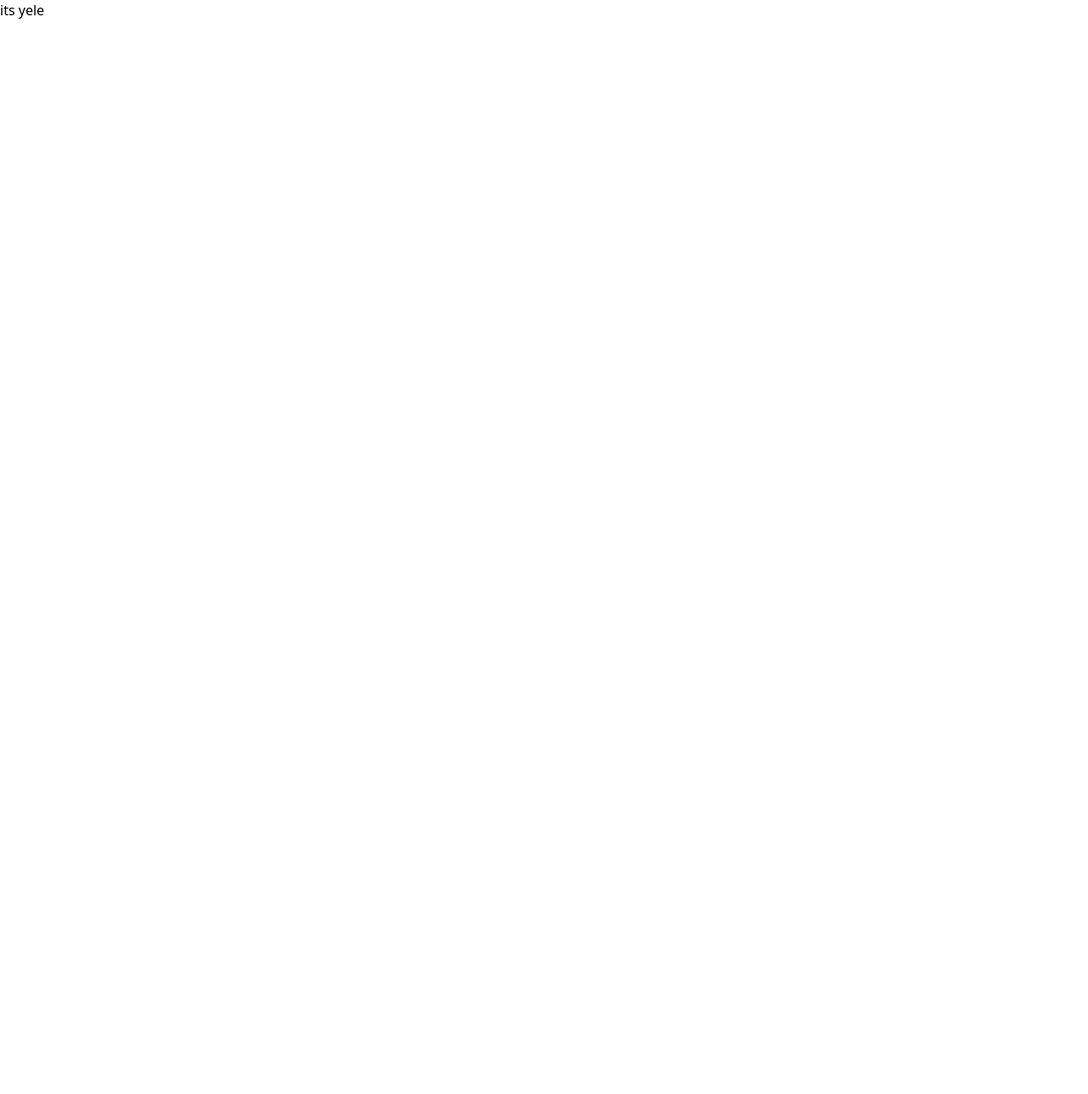
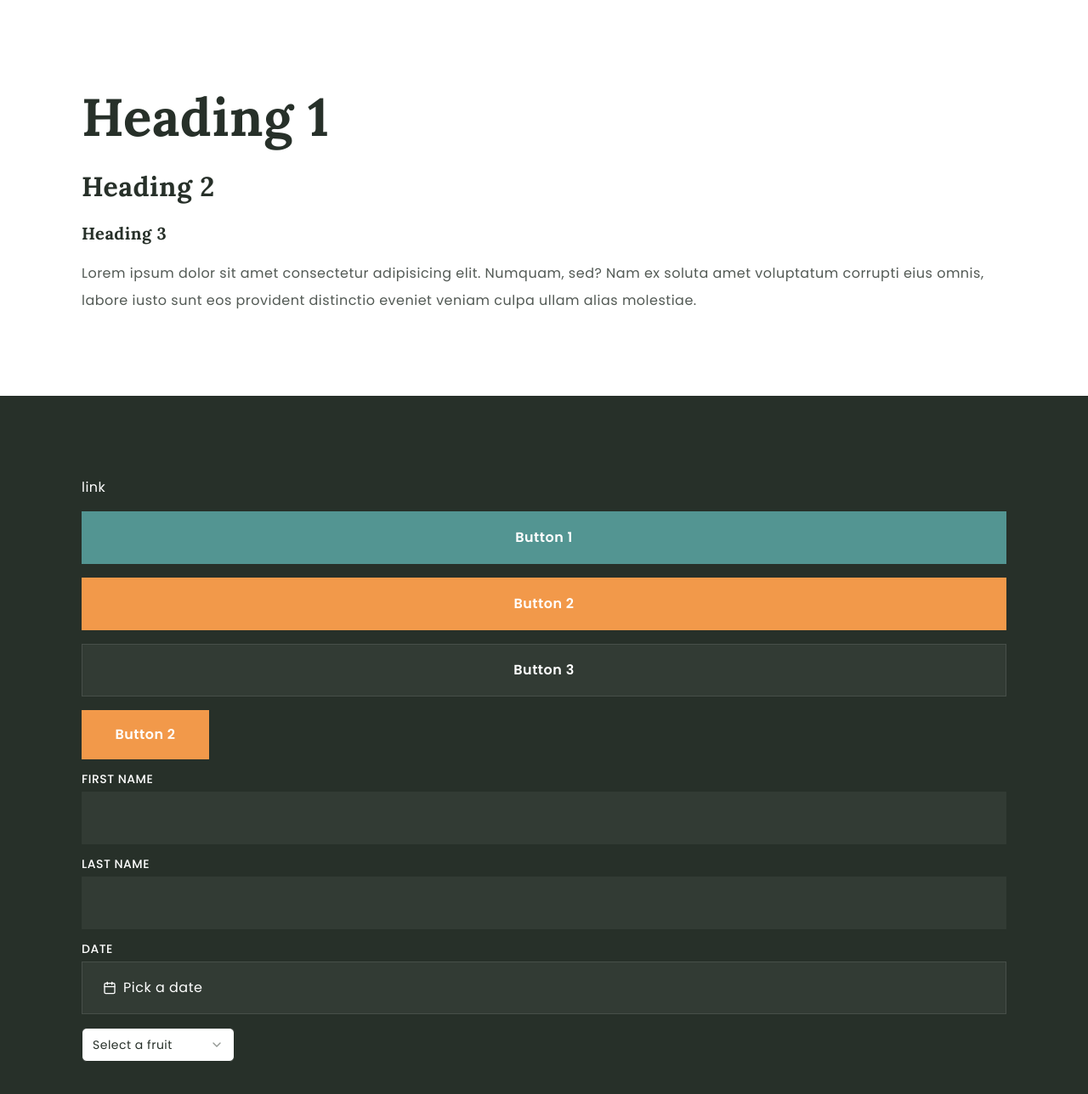
Before and after one commit to Fred-omojole/yels-restaurant-app, a Next.js app: page / in a window 1280 px wide. Shown: the top 1288 px of the page at 85% size. Before the commit the page ends 800 px from the top, so only its background shows below. Built offline with nearby package versions, Linux system fonts and the light colour scheme.

Commit message:
project setup

```diff
--- a/package.json
+++ b/package.json
@@ -15,11 +15,14 @@
     "@radix-ui/react-slot": "^1.0.2",
     "class-variance-authority": "^0.7.0",
     "clsx": "^2.1.0",
+    "date-fns": "^3.3.0",
     "framer-motion": "^10.17.0",
     "leaflet": "^1.9.4",
     "lucide-react": "^0.303.0",
     "next": "14.0.4",
+    "popover": "^2.4.1",
     "react": "^18",
+    "react-day-picker": "^8.10.0",
     "react-dom": "^18",
     "react-icons": "^4.12.0",
     "react-leaflet": "^4.2.1",
--- a/src/app/globals.css
+++ b/src/app/globals.css
@@ -1,3 +1,43 @@
 @tailwind base;
 @tailwind components;
 @tailwind utilities;
+
+@layer base{
+*{
+    @apply box-border
+}
+body{
+    @apply font-poppins bg-body text-black tracking-[0.5px];
+}
+h1,
+h2,
+h3 {
+    @apply font-lora font-bold;
+}
+ h1{
+    @apply text-[62px] leading-[84px];
+ }
+
+ h2{
+    @apply text-[32px] leading-[46x];
+ }
+ h3{
+    @apply text-[20px] leading-[30px];
+ }
+
+ p{
+    @apply text-black/80 leading-8
+ }
+
+ a{
+    @apply text-white hover:text-orange transition-all duration-300 cursor-pointer
+ }
+label{
+    @apply text-white text-sm uppercase font-normal block mb-2
+}
+
+
+
+
+
+}
--- a/src/app/page.tsx
+++ b/src/app/page.tsx
@@ -1,5 +1,10 @@
+import StyleGuide from '@/components/ui/StyleGuide'
 import Image from 'next/image'
 
 export default function Home() {
-  return <main> <h1>its yele</h1></main>
+  return(
+   <main className='w-full max-w-[1440px] bg-white mx-auto overflow-hidden'>
+    <StyleGuide />
+  </main>
+  )
 }
--- /dev/null
+++ b/src/components/ui/StyleGuide.tsx
@@ -0,0 +1,119 @@
+"use client"
+import * as React from "react"
+import { format } from "date-fns"
+import { Calendar as CalendarIcon } from "lucide-react"
+
+import { cn } from "@/lib/utils"
+import { Button } from "@/components/ui/button"
+import { Calendar } from "@/components/ui/calendar"
+import {
+  Popover,
+  PopoverContent,
+  PopoverTrigger,
+} from "@/components/ui/popover"
+
+import Link from "next/link"
+// import { Button } from "./button"
+import { Label } from "./label"
+import { Input } from "./input"
+// import { Popover, PopoverTrigger } from "@radix-ui/react-popover"
+
+import {
+  Select,
+  SelectContent,
+  SelectGroup,
+  SelectItem,
+  SelectLabel,
+  SelectTrigger,
+  SelectValue,
+} from "@/components/ui/select"
+
+
+const StyleGuide = () => {
+  const [date, setDate] = React.useState()
+  return (
+  <>
+  <div className="flex flex-col gap-y-4 p-24">
+    <h1> Heading 1</h1>
+    <h2>Heading 2</h2>
+    <h3>Heading 3</h3>
+
+    <p>
+      Lorem ipsum dolor sit amet
+      consectetur adipisicing elit. Numquam, sed?
+      Nam ex soluta amet voluptatum corrupti eius
+      omnis, labore iusto sunt eos provident
+      distinctio eveniet veniam culpa ullam
+      alias molestiae.
+    </p>
+  </div>
+
+  <div className="bg-black p-24 flex flex-col gap-y-4">
+  <Link href='/'>link</Link>
+
+  <Button variant="default">Button 1</Button>
+  <Button variant="orange">Button 2</Button>
+  <Button variant="input">Button 3 </Button>
+  <Button variant="orange" size="sm">
+    Button 2
+    </Button>
+{/* label & input */}
+<div>
+  <Label htmlFor="firstname">First Name</Label>
+  <Input type="firstname" id="firstname"/>
+</div>
+<div>
+  <Label  htmlFor="lastname">Last Name</Label>
+  <Input type="lastname" id="lastname"/>
+</div>
+{/* calender */}
+<div>
+<Label> date </Label>
+
+<Popover>
+      <PopoverTrigger asChild>
+        <Button
+          variant={"input"}
+          className={cn(
+            "w-full justify-start text-left font-normal"
+          )}
+        >
+          <CalendarIcon className="mr-2 h-4 w-4" />
+          {date ? format(date, "PPP") : <span>Pick a date</span>}
+        </Button>
+      </PopoverTrigger>
+      <PopoverContent className="w-auto p-0">
+        <Calendar
+          mode="single"
+          selected={date}
+          onSelect={setDate}
+          initialFocus
+        />
+      </PopoverContent>
+    </Popover>
+
+</div>
+{/* select */}
+<Select>
+      <SelectTrigger className="w-[180px]">
+        <SelectValue placeholder="Select a fruit" />
+      </SelectTrigger>
+      <SelectContent>
+        <SelectGroup>
+          <SelectLabel>Fruits</SelectLabel>
+          <SelectItem value="apple">Apple</SelectItem>
+          <SelectItem value="banana">Banana</SelectItem>
+          <SelectItem value="blueberry">Blueberry</SelectItem>
+          <SelectItem value="grapes">Grapes</SelectItem>
+          <SelectItem value="pineapple">Pineapple</SelectItem>
+        </SelectGroup>
+      </SelectContent>
+    </Select>
+</div>
+
+  </>
+
+  );
+}
+
+export default StyleGuide
--- a/src/components/ui/button.tsx
+++ b/src/components/ui/button.tsx
@@ -5,23 +5,17 @@ import { cva, type VariantProps } from "class-variance-authority"
 import { cn } from "@/lib/utils"
 
 const buttonVariants = cva(
-  "inline-flex items-center justify-center whitespace-nowrap rounded-md text-sm font-medium ring-offset-white transition-colors focus-visible:outline-none focus-visible:ring-2 focus-visible:ring-slate-950 focus-visible:ring-offset-2 disabled:pointer-events-none disabled:opacity-50 dark:ring-offset-slate-950 dark:focus-visible:ring-slate-300",
+  "inline-flex items-center justify-center whitespace-nowrap  text-base font-semibold ring-offset-white transition-colors focus-visible:outline-none focus-visible:ring-1 focus-visible:ring-orange focus-visible:ring-offset-1 disabled:pointer-events-none disabled:opacity-50 ",
   {
     variants: {
       variant: {
-        default: "bg-slate-900 text-slate-50 hover:bg-slate-900/90 dark:bg-slate-50 dark:text-slate-900 dark:hover:bg-slate-50/90",
-        destructive:
-          "bg-red-500 text-slate-50 hover:bg-red-500/90 dark:bg-red-900 dark:text-slate-50 dark:hover:bg-red-900/90",
-        outline:
-          "border border-slate-200 bg-white hover:bg-slate-100 hover:text-slate-900 dark:border-slate-800 dark:bg-slate-950 dark:hover:bg-slate-800 dark:hover:text-slate-50",
-        secondary:
-          "bg-slate-100 text-slate-900 hover:bg-slate-100/80 dark:bg-slate-800 dark:text-slate-50 dark:hover:bg-slate-800/80",
-        ghost: "hover:bg-slate-100 hover:text-slate-900 dark:hover:bg-slate-800 dark:hover:text-slate-50",
-        link: "text-slate-900 underline-offset-4 hover:underline dark:text-slate-50",
+       default: 'text-white bg-green hover:bg-green-hover',
+       orange: 'text-white bg-orange hover:bg-orange-hover',
+       input: 'bg-white/5 border border-white/10 text-white',
       },
       size: {
-        default: "h-10 px-4 py-2",
-        sm: "h-9 rounded-md px-3",
+        default: "w-{170px] h-[62px] px-6",
+        sm: "w-[150px] h-[58px] px-6",
         lg: "h-11 rounded-md px-8",
         icon: "h-10 w-10",
       },
--- /dev/null
+++ b/src/components/ui/calendar.tsx
@@ -0,0 +1,66 @@
+"use client"
+
+import * as React from "react"
+import { ChevronLeft, ChevronRight } from "lucide-react"
+import { DayPicker } from "react-day-picker"
+
+import { cn } from "@/lib/utils"
+import { buttonVariants } from "@/components/ui/button"
+
+export type CalendarProps = React.ComponentProps<typeof DayPicker>
+
+function Calendar({
+  className,
+  classNames,
+  showOutsideDays = true,
+  ...props
+}: CalendarProps) {
+  return (
+    <DayPicker
+      showOutsideDays={showOutsideDays}
+      className={cn("p-3", className)}
+      classNames={{
+        months: "flex flex-col sm:flex-row space-y-4 sm:space-x-4 sm:space-y-0",
+        month: "space-y-4",
+        caption: "flex justify-center pt-1 relative items-center",
+        caption_label: "text-sm font-medium",
+        nav: "space-x-1 flex items-center",
+        nav_button: cn(
+          buttonVariants({ variant: "green" }),
+          "h-7 w-7 bg-green text-white p-0  hover:opacity-90"
+        ),
+        nav_button_previous: "absolute left-1",
+        nav_button_next: "absolute right-1",
+        table: "w-full border-collapse space-y-1",
+        head_row: "flex",
+        head_cell:
+          "text-black w-9 font-normal text-[0.8rem]",
+        row: "flex w-full mt-2",
+        cell: "h-9 w-9 text-center text-sm p-0 relative [&:has([aria-selected].day-range-end)]:rounded-r-md [&:has([aria-selected].day-outside)]:bg-slate-100/50 [&:has([aria-selected])]:bg-slate-100 first:[&:has([aria-selected])]:rounded-l-md last:[&:has([aria-selected])]:rounded-r-md focus-within:relative focus-within:z-20 dark:[&:has([aria-selected].day-outside)]:bg-slate-800/50 dark:[&:has([aria-selected])]:bg-slate-800",
+        day: cn(
+          buttonVariants({ variant: "ghost" }),
+          "h-9 w-9 p-0 font-normal aria-selected:opacity-100"
+        ),
+        day_range_end: "day-range-end",
+        day_selected:
+          "bg-orange text-white hover:bg-orange/90 hover:text-white focus:bg-slate-900 focus:text-slate-50 dark:bg-slate-50 dark:text-slate-900 dark:hover:bg-slate-50 dark:hover:text-slate-900 dark:focus:bg-slate-50 dark:focus:text-slate-900",
+        day_today: "bg-black/10 text-black",
+        day_outside:
+          "day-outside text-slate-500 opacity-50 aria-selected:bg-slate-100/50 aria-selected:text-slate-500 aria-selected:opacity-30 dark:text-slate-400 dark:aria-selected:bg-slate-800/50 dark:aria-selected:text-slate-400",
+        day_disabled: "text-slate-500 opacity-50 dark:text-slate-400",
+        day_range_middle:
+          "aria-selected:bg-slate-100 aria-selected:text-slate-900 dark:aria-selected:bg-slate-800 dark:aria-selected:text-slate-50",
+        day_hidden: "invisible",
+        ...classNames,
+      }}
+      components={{
+        IconLeft: ({ ...props }) => <ChevronLeft className="h-4 w-4" />,
+        IconRight: ({ ...props }) => <ChevronRight className="h-4 w-4" />,
+      }}
+      {...props}
+    />
+  )
+}
+Calendar.displayName = "Calendar"
+
+export { Calendar }
--- a/src/components/ui/input.tsx
+++ b/src/components/ui/input.tsx
@@ -11,7 +11,7 @@ const Input = React.forwardRef<HTMLInputElement, InputProps>(
       <input
         type={type}
         className={cn(
-          "flex h-10 w-full rounded-md border border-slate-200 bg-white px-3 py-2 text-sm ring-offset-white file:border-0 file:bg-transparent file:text-sm file:font-medium placeholder:text-slate-500 focus-visible:outline-none focus-visible:ring-2 focus-visible:ring-slate-950 focus-visible:ring-offset-2 disabled:cursor-not-allowed disabled:opacity-50 dark:border-slate-800 dark:bg-slate-950 dark:ring-offset-slate-950 dark:placeholder:text-slate-400 dark:focus-visible:ring-slate-300",
+'flex h-[62px] w-full border-white/10 bg-white/5 px-6 py-2 text-white placeholder:text-white/80 focus-visible:outline-none focus-visible:ring-1 focus-visible:ring-orange disabled:cursor-not-allowed disabled:opacity-50',
           className
         )}
         ref={ref}
--- a/src/components/ui/popover.tsx
+++ b/src/components/ui/popover.tsx
@@ -19,7 +19,7 @@ const PopoverContent = React.forwardRef<
       align={align}
       sideOffset={sideOffset}
       className={cn(
-        "z-50 w-72 rounded-md border border-slate-200 bg-white p-4 text-slate-950 shadow-md outline-none data-[state=open]:animate-in data-[state=closed]:animate-out data-[state=closed]:fade-out-0 data-[state=open]:fade-in-0 data-[state=closed]:zoom-out-95 data-[state=open]:zoom-in-95 data-[side=bottom]:slide-in-from-top-2 data-[side=left]:slide-in-from-right-2 data-[side=right]:slide-in-from-left-2 data-[side=top]:slide-in-from-bottom-2 dark:border-slate-800 dark:bg-slate-950 dark:text-slate-50",
+        "z-50 w-72 bg-white p-4 text-black  shadow-md outline-none data-[state=open]:animate-in data-[state=closed]:animate-out data-[state=closed]:fade-out-0 data-[state=open]:fade-in-0 data-[state=closed]:zoom-out-95 data-[state=open]:zoom-in-95 data-[side=bottom]:slide-in-from-top-2 data-[side=left]:slide-in-from-right-2 data-[side=right]:slide-in-from-left-2 data-[side=top]:slide-in-from-bottom-2 dark:border-slate-800 dark:bg-slate-950 dark:text-slate-50",
         className
       )}
       {...props}
--- a/tailwind.config.js
+++ b/tailwind.config.js
@@ -44,6 +44,10 @@ poppins:['var(--font-poppins)','sans-seriff'],
       },
 
       backgroundImage: {
+        hero: "url(hero/bg.png)",
+        menu: "url(menu/bg.png)",
+        reservation: "url(reservation/bg.png)",
+        footer: "url(footer/bg.png)",
 
       },
       keyframes: {
```
Also changed, not shown: variants.js (added, +26 -0 lines), 2 other files (tests, documents, lock files or other folders).
